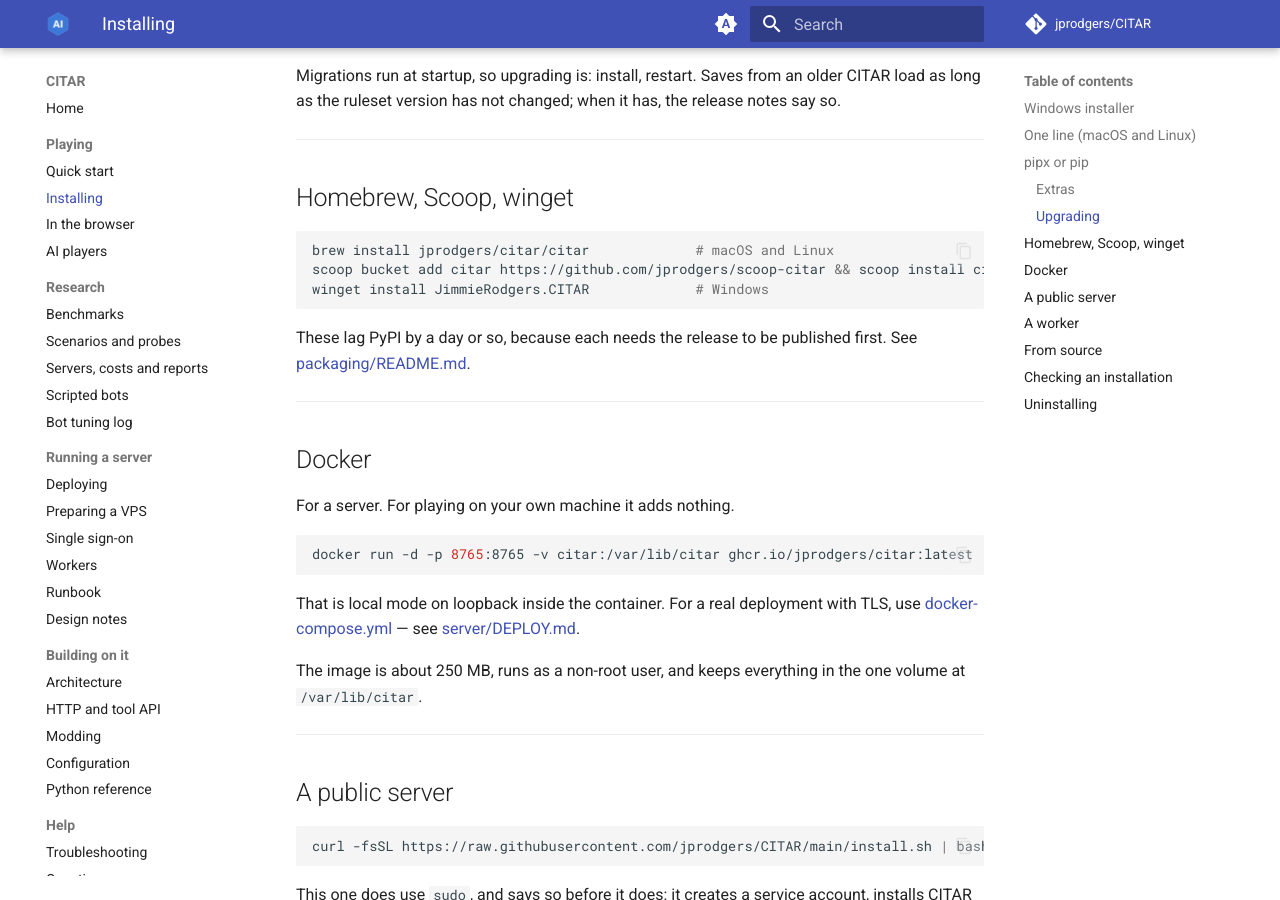
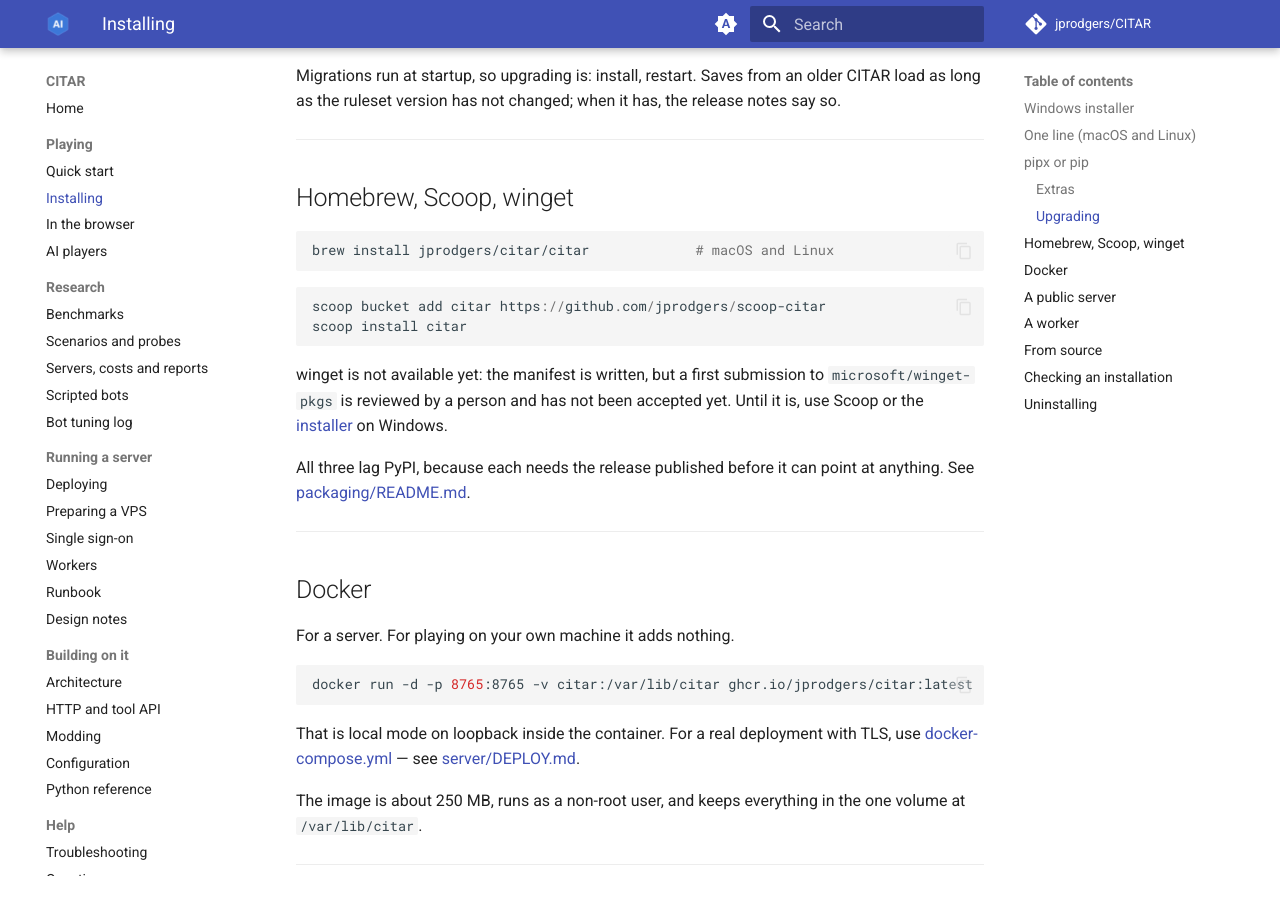
Before and after one commit to jprodgers/CITAR, an MkDocs documentation site: the page built from docs/INSTALL.md, in a window 1280 px wide and 900 px high, scrolled down 2680 px. Built offline with MkDocs 1.6.1 and Material for MkDocs 9.7.7, drawn with Linux system fonts in a browser that asks for light colours; comment, search, counter and statistics services are not loaded.

Commit message:
The Homebrew tap and the Scoop bucket exist
Both repositories are created and carry the v0.1.0 manifests:

  https://github.com/jprodgers/homebrew-citar
  https://github.com/jprodgers/scoop-citar

packaging/README.md now gives the per-release copy instead of the one-time
`gh repo create`, since that part is done.

docs/INSTALL.md listed `winget install JimmieRodgers.CITAR` beside the other
two as though all three worked. The manifest is written but nothing has been
submitted to microsoft/winget-pkgs, so that command fails today; the page says
so and points Windows users at Scoop or the installer.

Co-Authored-By: Claude Opus 5 <noreply@anthropic.com>

````diff
--- a/docs/INSTALL.md
+++ b/docs/INSTALL.md
@@ -116,11 +116,18 @@ long as the ruleset version has not changed; when it has, the release notes say
 
 ```bash
 brew install jprodgers/citar/citar             # macOS and Linux
-scoop bucket add citar https://github.com/jprodgers/scoop-citar && scoop install citar
-winget install JimmieRodgers.CITAR             # Windows
 ```
 
-These lag PyPI by a day or so, because each needs the release to be published first. See
+```powershell
+scoop bucket add citar https://github.com/jprodgers/scoop-citar
+scoop install citar
+```
+
+winget is not available yet: the manifest is written, but a first submission to
+`microsoft/winget-pkgs` is reviewed by a person and has not been accepted yet. Until it is, use
+Scoop or the [installer](https://github.com/jprodgers/CITAR/releases/latest) on Windows.
+
+All three lag PyPI, because each needs the release published before it can point at anything. See
 [packaging/README.md](https://github.com/jprodgers/CITAR/blob/main/packaging/README.md).
 
 ---
````
Also changed, not shown: packaging/README.md (+12 -6 lines), wiki/Installing.md (+10 -3 lines).
